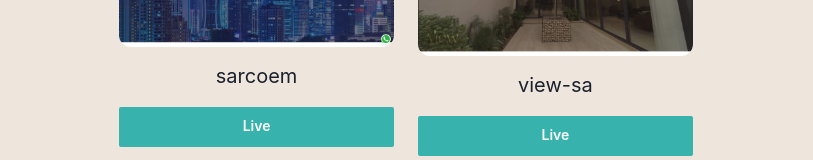
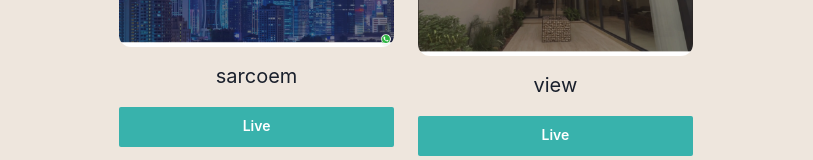
Before and after one commit to hossam-khalaf/portfolio, a Next.js app: page /projects in a window 1280 px wide. Shown: the part 489-649 px from the top of the page, without its empty margins (234-1047 px from the left). Built offline with nearby package versions, Linux system fonts and the light colour scheme.

Commit message:
update view's link

```diff
--- a/pages/projects.js
+++ b/pages/projects.js
@@ -48,9 +48,9 @@ const Projects = () => {
 						{/* edit with Your projects Lsater */}
 						<ProjectGridItem
 							id='1stproject'
-							title='view-sa'
+							title='view'
 							thumbnail={viewsa}
-							github='https://view-sa.hossamkhalaf.com/'>
+							github='https://view.sa/'>
 						</ProjectGridItem>
 					</Section>
 				</SimpleGrid>
```
